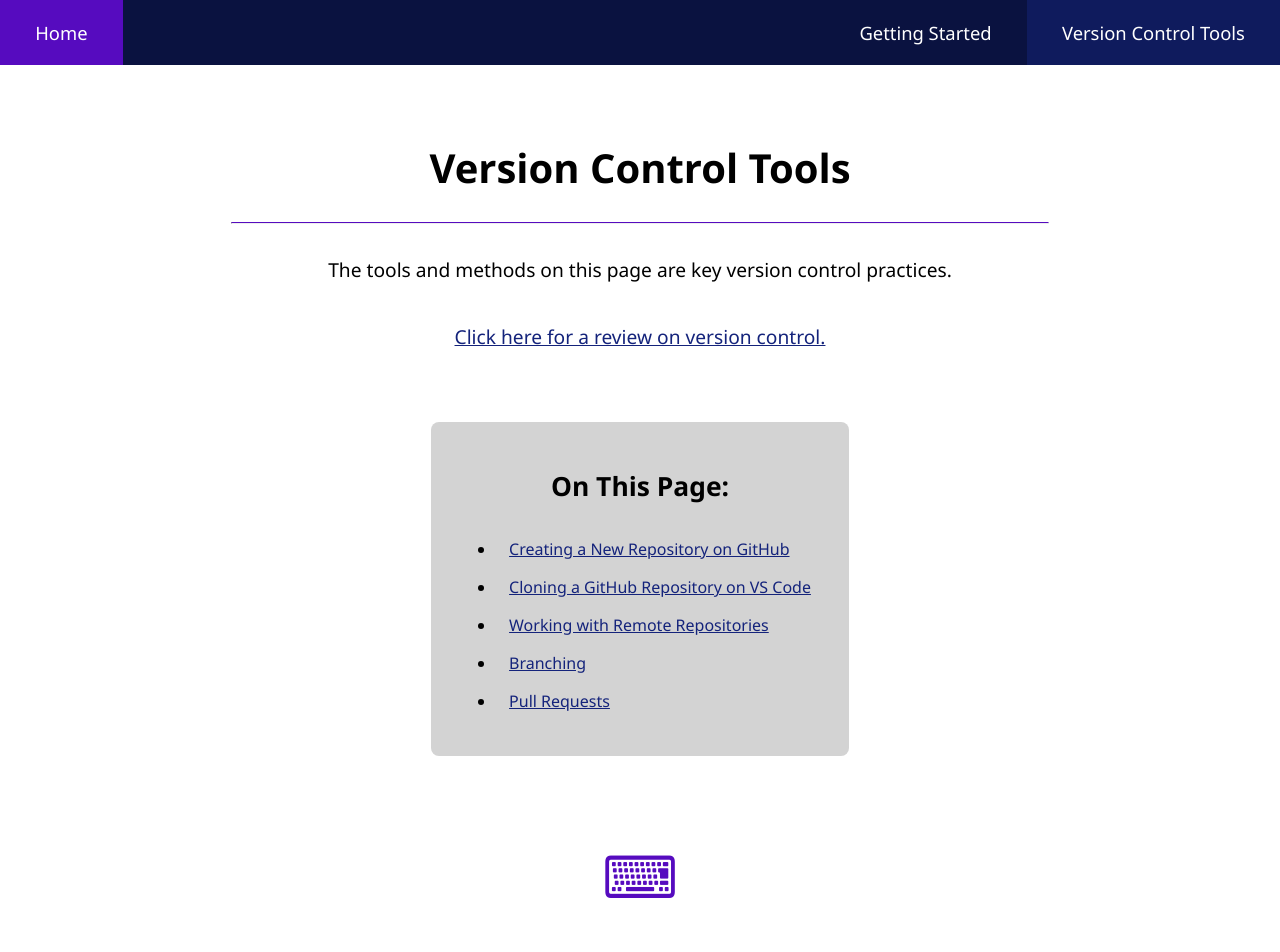
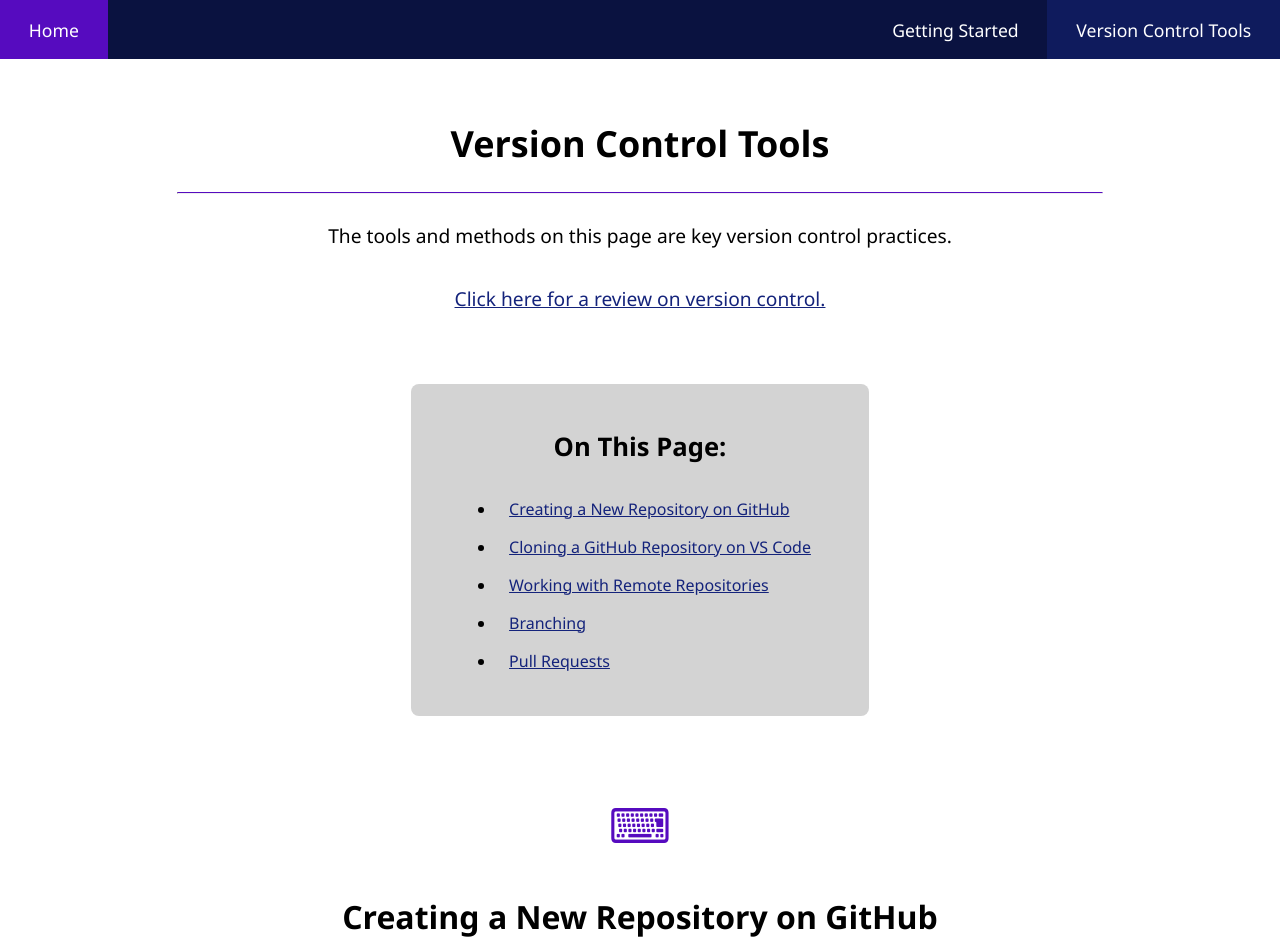
Before and after one commit to kdurrence2/git-project4500, a plain HTML site: page vc-tools.html in a window 1280 px wide. Shown: the top 952 px of the page. Drawn offline with Linux system fonts and the light colour scheme.

Commit message:
Adding Laptop Responsive Styling

```diff
--- a/CSS/stylesheet.css
+++ b/CSS/stylesheet.css
@@ -293,18 +293,18 @@ code{
 
   }
 
-  /* Laptops screens */
+ /* Laptops screens */
   @media screen and (min-width:769px){
 
     .textContent{
       background-color: white;
-      width: 75%;
-      margin: 5vh auto;
+      width: 85%;
+      margin: 3.5vh auto;
       padding: 1vh 3vw;
     }
 
     h1{
-      font-size: 2.5em;
+      font-size: 2.25em;
     }
 
     h2{
@@ -312,19 +312,19 @@ code{
     }
 
     h3{
-      font-size: 1.65em;
+      font-size: 1.6em;
     }
 
     p{
       padding: 1vh 2vw;
-      margin: 3vh 2vw;
+      margin: 2.45vh 2vw;
       font-size: 1.2em;
     }
 
     ol{
       padding: 1vh 2vw;
-      margin: 3vh 2vw;
-      font-size: 1.15em;
+      margin: 2.45vh 2vw;
+      font-size: 1.1em;
     }
 
     li{
@@ -332,8 +332,17 @@ code{
       font-size: 1em;
     }
 
+    .navbar a {
+      float: left;
+      color: white;
+      text-align: center;
+      padding: 2.2vh 2.25vw;
+      text-decoration: none;
+      font-size: 1.1em;
+    }
+
     .tableOfContents{
-      width: 45%;
+      width: 50%;
       height:auto;
       margin: 8vh auto;
     }
@@ -341,7 +350,7 @@ code{
     .tocText{
       background-color: lightgray;
       border-radius: 8px;
-      padding: 2.5vh 2vw;
+      padding: 2.5vh 3.5vw;
       margin-left:auto;
       margin-right: auto;
       width:fit-content;
@@ -356,13 +365,13 @@ code{
       max-width: 55vw;
       height: auto;
       overflow:hidden;
-      margin: 1.5vh 0vw;
+      margin: 1.5vh auto;
     }
 
     .sectionSymbol{
-      font-size: 4.55vw;
+      font-size: 3em;
       text-align: center;
-      padding: 2vh 0vw;
+      padding: 1.5vh 0vw;
     }
 
     footer{
```
